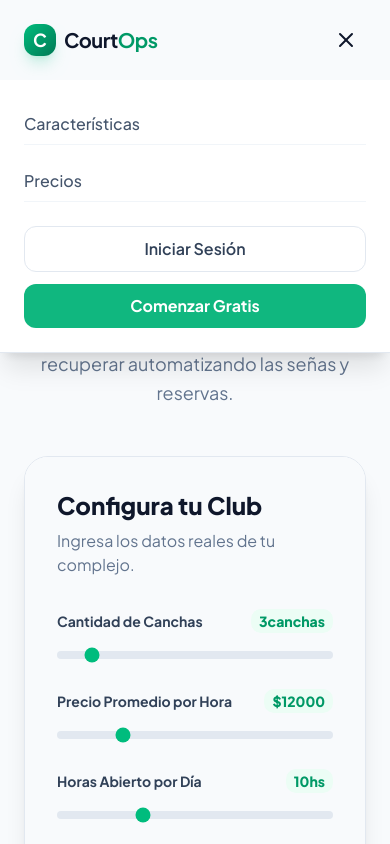
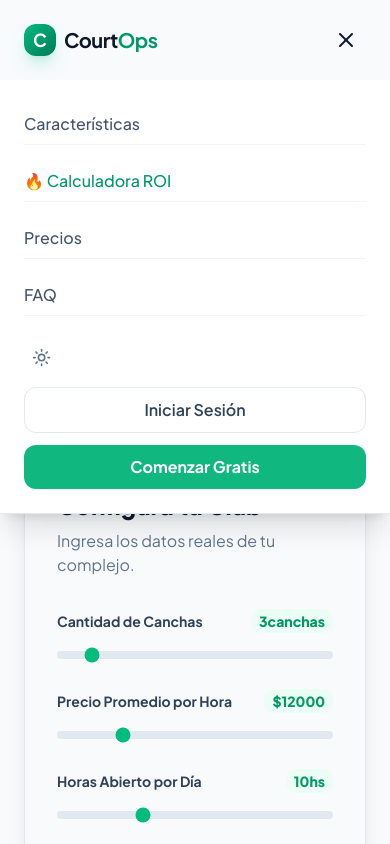
Before and after one commit to 7Francus7/CourtOps, a Next.js app in the folder courtops/: page /calculator in a window 390 px wide. Both pictures are taken after a click on the button 346 px from the left and 40 px from the top of the page. Shown: the top 844 px of the page. Built offline with nearby package versions, Linux system fonts and the light colour scheme; no server answers.

Commit message:
Final mobile polish: complete mobile menu, fix currency, responsive headings

```diff
--- a/courtops/src/components/landing/LandingAppShowcase.tsx
+++ b/courtops/src/components/landing/LandingAppShowcase.tsx
@@ -51,14 +51,14 @@ export default function LandingAppShowcase() {
                                                  Próximamente
                                           </div>
 
-                                          <h2 className="text-4xl lg:text-5xl font-black text-slate-900 dark:text-white leading-tight">
+                                          <h2 className="text-3xl lg:text-5xl font-black text-slate-900 dark:text-white leading-tight">
                                                  Lleva tu club <br />
                                                  <span className="text-transparent bg-clip-text bg-gradient-to-r from-emerald-500 to-teal-400">
                                                         en el bolsillo
                                                  </span>
                                           </h2>
 
-                                          <p className="text-lg text-slate-600 dark:text-zinc-400 max-w-xl mx-auto lg:mx-0 leading-relaxed">
+                                          <p className="text-base md:text-lg text-slate-600 dark:text-zinc-400 max-w-xl mx-auto lg:mx-0 leading-relaxed">
                                                  Estamos finalizando nuestra App nativa. Gestiona reservas, monitorea ingresos y atiende a tus clientes desde cualquier lugar.
                                           </p>
 
@@ -131,7 +131,7 @@ export default function LandingAppShowcase() {
                                                         {/* Stat Card */}
                                                         <div className="bg-gradient-to-br from-emerald-600 to-emerald-800 rounded-2xl p-4 shadow-lg">
                                                                <div className="text-xs text-emerald-100 mb-1">Ingresos Hoy</div>
-                                                               <div className="text-2xl font-black">€1,240.00</div>
+                                                               <div className="text-2xl font-black">$124.000</div>
                                                                <div className="mt-2 flex items-center gap-1 text-[10px] bg-white/20 w-fit px-2 py-0.5 rounded-full">
                                                                       <span>📈 +15% vs ayer</span>
                                                                </div>
--- a/courtops/src/components/landing/LandingHeader.tsx
+++ b/courtops/src/components/landing/LandingHeader.tsx
@@ -88,13 +88,16 @@ export default function LandingHeader() {
                                    animate={{ opacity: 1, y: 0 }}
                                    className="absolute top-full left-0 right-0 bg-white dark:bg-zinc-950 border-b border-slate-200 dark:border-white/10 p-6 md:hidden shadow-xl flex flex-col gap-4"
                             >
-                                   <Link href="#features" className="text-base font-medium py-2 border-b border-slate-100 dark:border-white/5 text-slate-600 dark:text-zinc-300">Características</Link>
-                                   <Link href="#pricing" className="text-base font-medium py-2 border-b border-slate-100 dark:border-white/5 text-slate-600 dark:text-zinc-300">Precios</Link>
+                                   <Link href="#features" onClick={() => setMobileMenuOpen(false)} className="text-base font-medium py-2 border-b border-slate-100 dark:border-white/5 text-slate-600 dark:text-zinc-300">Características</Link>
+                                   <Link href="/calculator" onClick={() => setMobileMenuOpen(false)} className="text-base font-medium py-2 border-b border-slate-100 dark:border-white/5 text-emerald-600 dark:text-emerald-400">🔥 Calculadora ROI</Link>
+                                   <Link href="#pricing" onClick={() => setMobileMenuOpen(false)} className="text-base font-medium py-2 border-b border-slate-100 dark:border-white/5 text-slate-600 dark:text-zinc-300">Precios</Link>
+                                   <Link href="#faq" onClick={() => setMobileMenuOpen(false)} className="text-base font-medium py-2 border-b border-slate-100 dark:border-white/5 text-slate-600 dark:text-zinc-300">FAQ</Link>
                                    <div className="flex flex-col gap-3 mt-2">
-                                          <Link href="/login" className="w-full text-center py-2.5 rounded-xl border border-slate-200 dark:border-white/10 font-semibold text-slate-700 dark:text-zinc-200">
+                                          <ThemeToggle />
+                                          <Link href="/login" onClick={() => setMobileMenuOpen(false)} className="w-full text-center py-2.5 rounded-xl border border-slate-200 dark:border-white/10 font-semibold text-slate-700 dark:text-zinc-200">
                                                  Iniciar Sesión
                                           </Link>
-                                          <Link href="/register" className="w-full text-center py-2.5 rounded-xl bg-primary text-white font-bold hover:bg-emerald-700">
+                                          <Link href="/register" onClick={() => setMobileMenuOpen(false)} className="w-full text-center py-2.5 rounded-xl bg-primary text-white font-bold hover:bg-emerald-700">
                                                  Comenzar Gratis
                                           </Link>
                                    </div>
--- a/courtops/src/components/landing/LandingHowItWorks.tsx
+++ b/courtops/src/components/landing/LandingHowItWorks.tsx
@@ -52,7 +52,7 @@ export default function LandingHowItWorks() {
                                    whileInView={{ opacity: 1, y: 0 }}
                                    viewport={{ once: true }}
                                    transition={{ duration: 0.6 }}
-                                   className="text-center mb-20 space-y-6"
+                                   className="text-center mb-12 md:mb-20 space-y-4 md:space-y-6"
                             >
                                    <div className="inline-flex items-center gap-2 px-3 py-1 rounded-full bg-emerald-500/10 border border-emerald-500/20 text-emerald-600 dark:text-emerald-400 text-xs font-bold uppercase tracking-wider">
                                           <Rocket size={12} fill="currentColor" />
```
